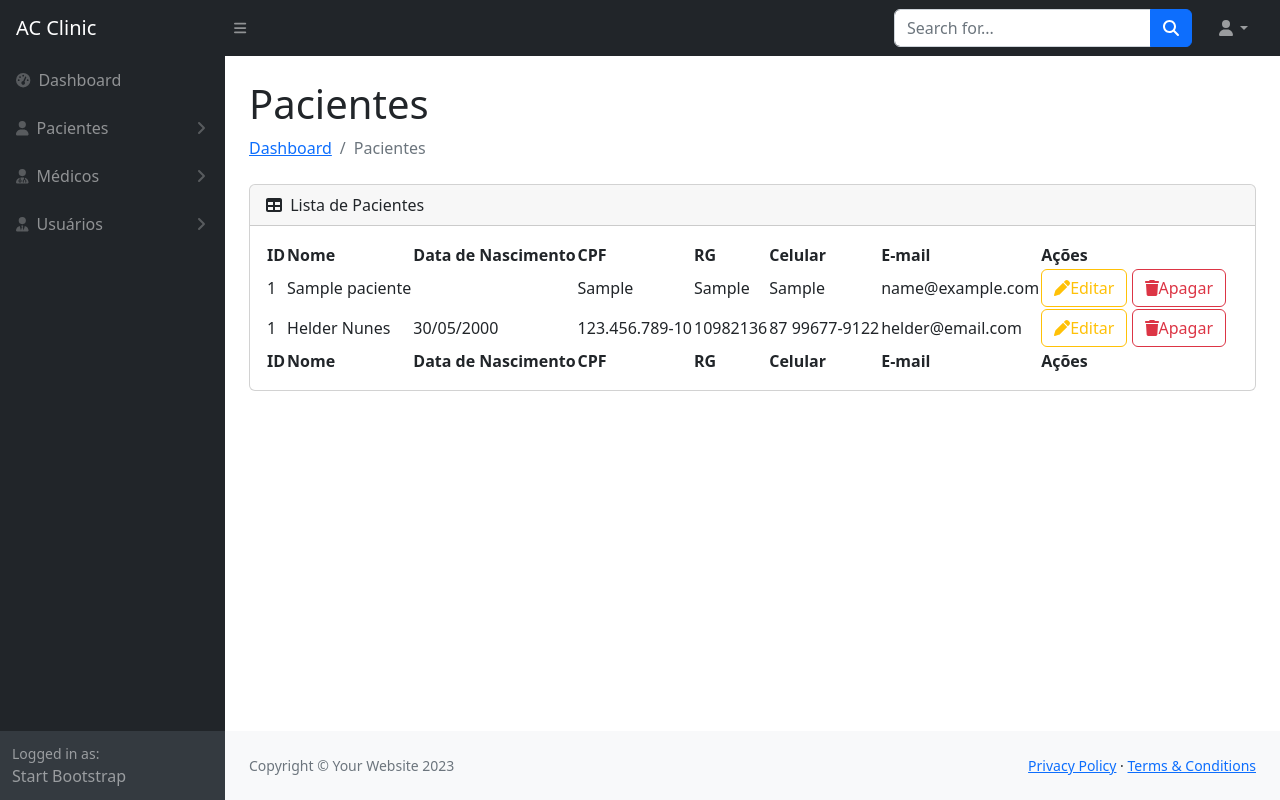
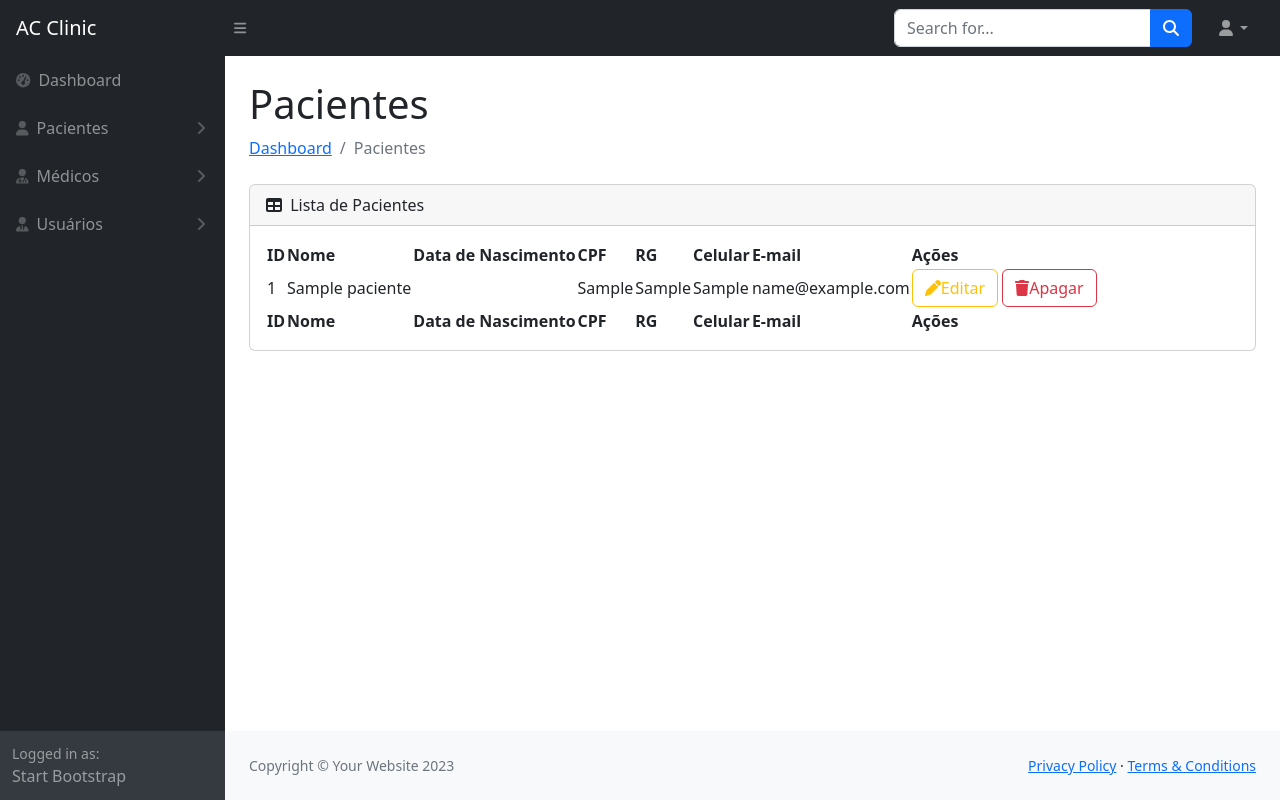
Before and after one commit to AndersonCamposs/Projeto_WEB_I, a PHP site: page /pacienteList.php in a window 1280 px wide. Run offline with PHP 8.4, Linux system fonts and the light colour scheme; tables that the repository leaves empty or names only in its code hold one stand-in row (values such as "Sample post"); data that the repository does not hold is empty; some libraries are stand-ins or nearby versions.

Commit message:
Conclusão da funcionalidade de adicionar e listar os usuários

```diff
--- a/pacienteList.php
+++ b/pacienteList.php
@@ -70,19 +70,6 @@ require_once $_SERVER['DOCUMENT_ROOT'] . '/ac_clinic/model/dao/PacienteDAO.php';
                                             "</tr>";
                                         }
                                         ?>
-                                        <tr>
-                                            <td>1</td>
-                                            <td>Helder Nunes</td>
-                                            <td>30/05/2000</td>
-                                            <td>123.456.789-10</td>
-                                            <td>10982136</td>
-                                            <td>87 99677-9122</td>
-                                            <td>helder@email.com</td>
-                                            <td>
-                                                <a href="#" class="btn btn-outline-warning"><i class="fas fa-pen"></i>Editar</a>
-                                                <a href="#" class="btn btn-outline-danger"><i class="fas fa-trash"></i>Apagar</a>
-                                            </td>
-                                        </tr>
                                     </tbody>
                                 </table>
                             </div>
```
